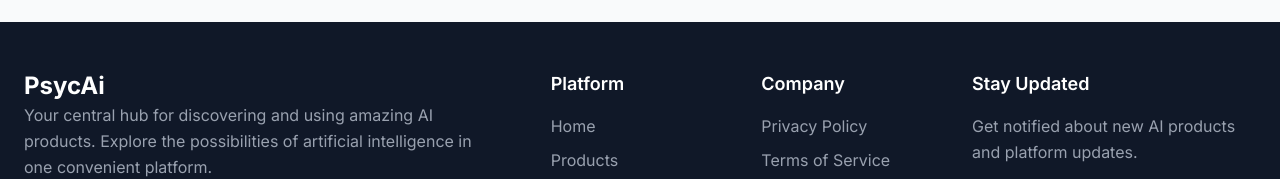
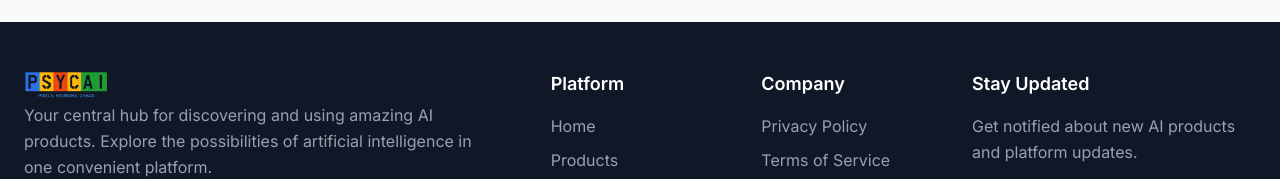
Before and after one commit to SHREYASPRABHU21/Psycai, a Next.js app in the folder psycai/: page / in a window 1280 px wide. Shown: the part 1555-1734 px from the top of the page. Built offline with nearby package versions, Linux system fonts and the light colour scheme; no server answers; the database is empty.

Commit message:
contact page corrected

```diff
--- a/psycai/src/app/contact/page.tsx
+++ b/psycai/src/app/contact/page.tsx
@@ -128,7 +128,7 @@ export default function ContactPage() {
 
             {/* Logo */}
             <div className="flex items-center">
-              <span className="text-xl font-bold text-gray-900">PsycAi</span>
+              <img src="/psycai-logo.png" alt="PsycAi Logo" className="h-8 w-auto" />
             </div>
 
             {/* Centered Navigation Links */}
@@ -161,7 +161,7 @@ export default function ContactPage() {
                 <div className="flex-1 flex items-center justify-center mb-8">
                   <div className="relative">
                     <img
-                      src="https://images.unsplash.com/photo-1677442136019-21780ecad995?w=400&h=400&fit=crop&crop=center"
+                      src="https://images.unsplash.com/photo-1618005182384-a83a8bd57fbe?w=400&h=400&fit=crop&crop=center"
                       alt="AI Innovation"
                       className="w-64 h-64 object-cover rounded-2xl shadow-2xl"
                     />
@@ -203,10 +203,8 @@ export default function ContactPage() {
 
                 {/* Logo */}
                 <div className="flex items-center mb-8">
-                  <div className="w-8 h-8 bg-gray-900 rounded-lg flex items-center justify-center mr-3">
-                    <div className="w-4 h-4 bg-white rounded"></div>
-                  </div>
-                  <span className="text-xl font-bold text-gray-900">PsycAi</span>
+
+                  <img src="/psycai-logo.png" alt="PsycAi Logo" className="h-8 w-auto" />
                 </div>
 
                 <div className="mb-8">
--- a/psycai/src/components/layout/Footer.tsx
+++ b/psycai/src/components/layout/Footer.tsx
@@ -75,7 +75,7 @@ export default function Footer() {
           {/* Brand Section */}
           <div className="lg:col-span-5 space-y-4">
             <Link href="/" className="text-2xl font-bold text-white hover:text-violet-300 transition-colors">
-              PsycAi
+              <img src="/psycai-logo.png" alt="PsycAi Logo" className="h-8 w-auto" />
             </Link>
 
             <p className="text-gray-400 leading-relaxed max-w-md">
```
